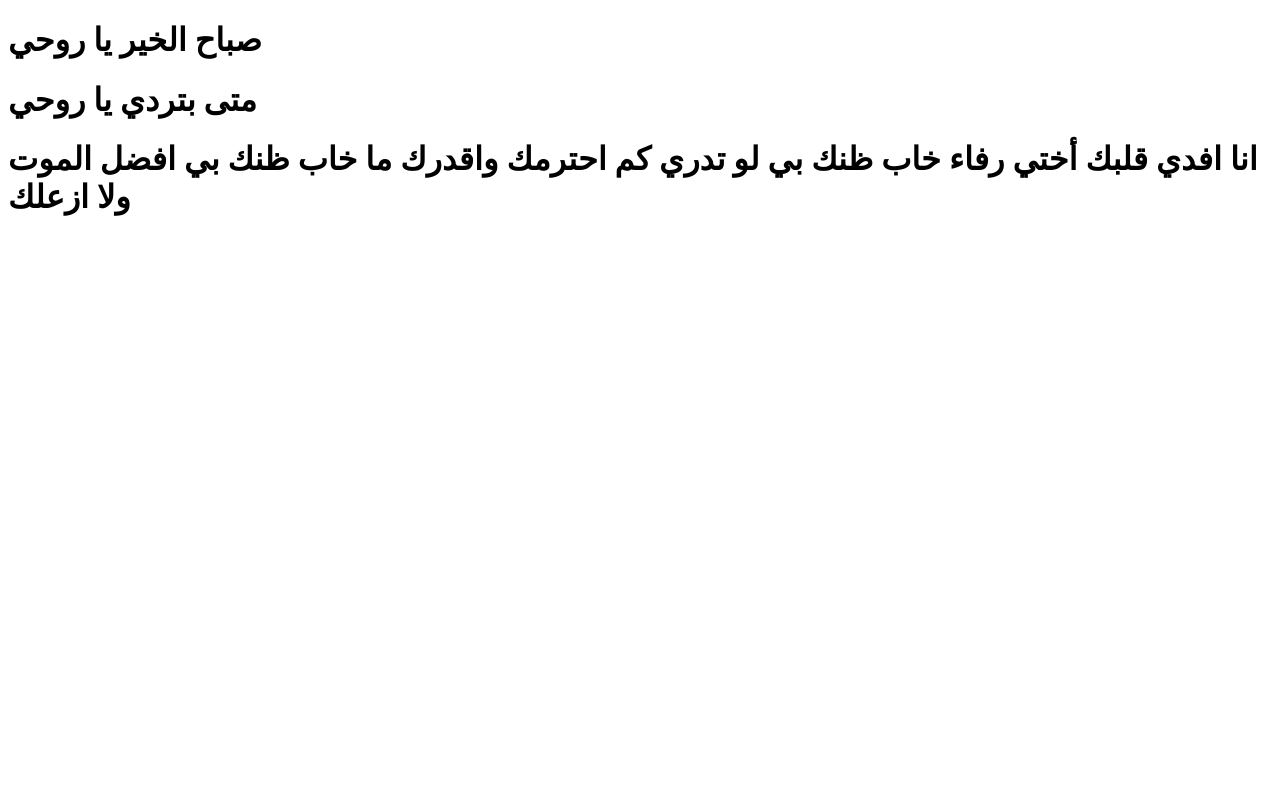
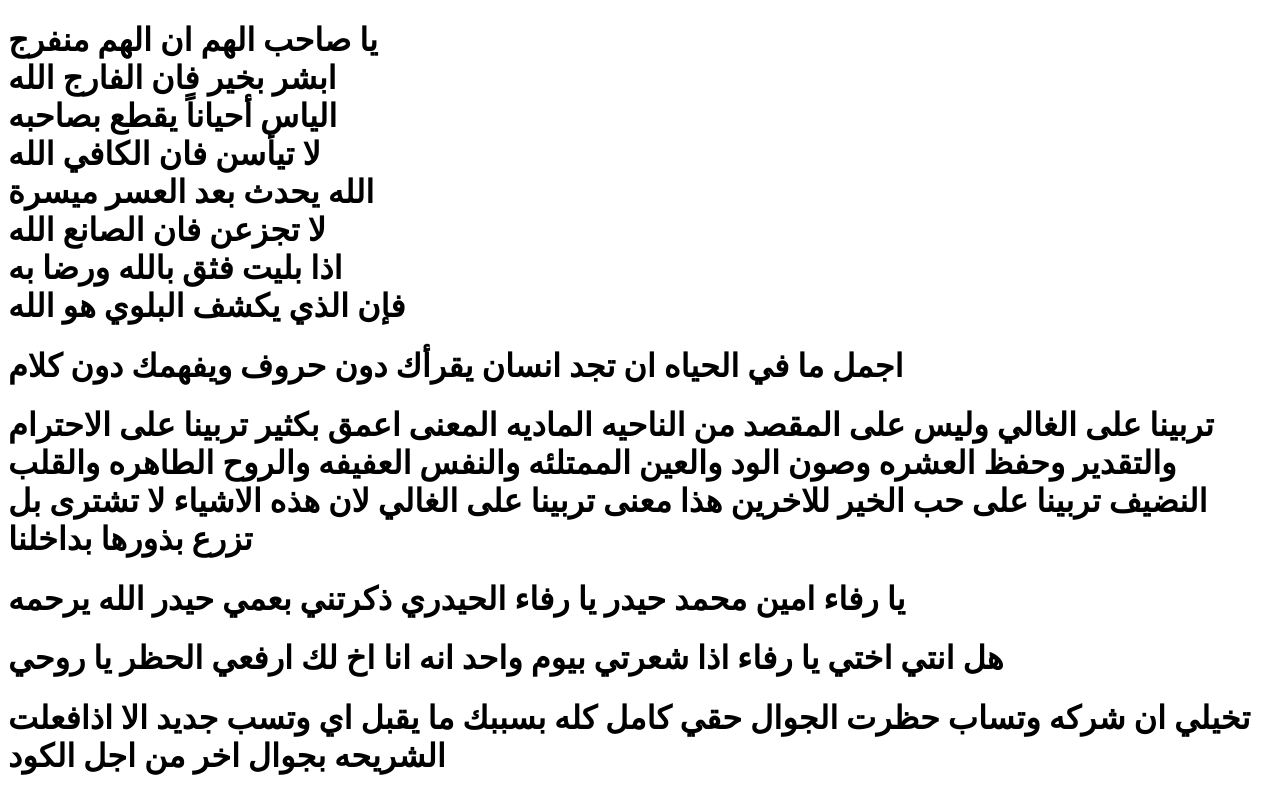
Before and after one commit to albshyryhsam/R, a plain HTML site: page index.html in a window 1280 px wide. Drawn offline with Linux system fonts and the light colour scheme.

Commit message:
Add files via upload

```diff
--- a/index.html
+++ b/index.html
@@ -5,8 +5,24 @@
     <title>Page title</title>
 </head>
 <body>
-    <h1>صباح الخير يا روحي</h1>
-    <h1>متى بتردي يا روحي </h1>
-    <h1>انا افدي قلبك أختي رفاء  خاب ظنك بي لو تدري كم احترمك واقدرك ما خاب ظنك بي افضل الموت ولا ازعلك </h1>
+    <h1>يا صاحب الهم ان الهم منفرج<br>
+  ابشر بخير فان الفارج الله <br>
+  الياس أحياناً يقطع بصاحبه<br>
+  لا تيأسن فان الكافي الله <br>
+  الله يحدث بعد العسر ميسرة <br>
+  لا تجزعن فان الصانع الله <br>
+  اذا بليت فثق بالله ورضا به<br>
+  فإن الذي يكشف البلوي هو الله
+
+  </h1>
+  <h1>اجمل ما في الحياه ان تجد انسان يقرأك دون حروف ويفهمك دون كلام</h1>
+  <h1>تربينا على الغالي
+  وليس على المقصد من الناحيه الماديه
+  المعنى اعمق بكثير تربينا على الاحترام
+  والتقدير وحفظ العشره وصون الود والعين الممتلئه والنفس العفيفه والروح الطاهره والقلب النضيف تربينا على حب الخير للاخرين هذا معنى تربينا على الغالي لان هذه الاشياء لا تشترى بل تزرع بذورها بداخلنا
+  </h1>
+  <h1>يا رفاء امين محمد حيدر يا رفاء الحيدري ذكرتني بعمي حيدر الله يرحمه </h1>
+  <h1> هل انتي اختي يا رفاء اذا شعرتي بيوم واحد انه انا اخ لك ارفعي الحظر يا روحي</h1>
+  <h1>تخيلي ان شركه وتساب حظرت الجوال حقي كامل كله بسببك ما يقبل اي وتسب جديد الا اذافعلت الشريحه بجوال اخر من اجل الكود</h1>
 </body>
 </html>
```
